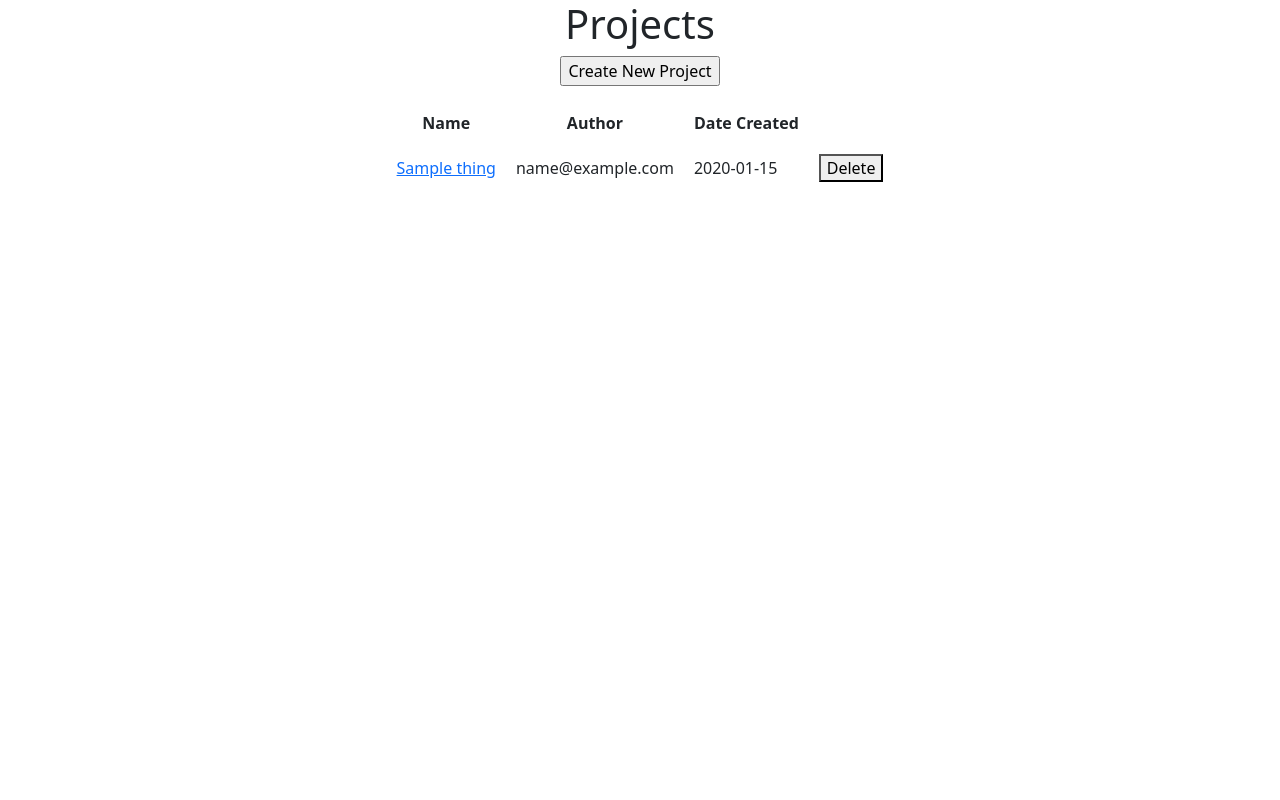
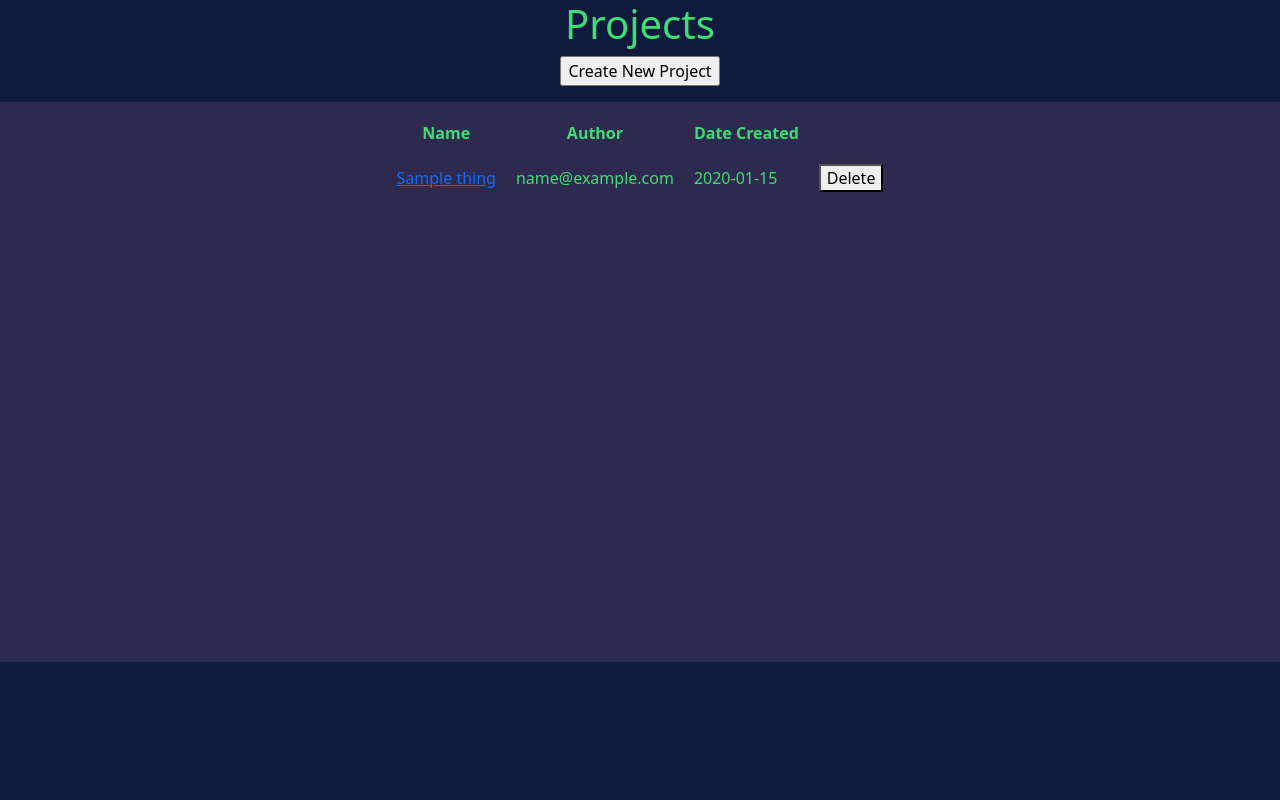
Before and after one commit to nmurthy932/AttemptedNodeJS, a Python web app: template templates/codeHome.html in a window 1280 px wide. Run offline with Jinja, Linux system fonts and the light colour scheme; the template is opened without the code that fills it: most values are stand-ins (such as "Sample title", 1, 10 or a date in 2020).

Commit message:
Implented art style prototype for the /code tab

```diff
--- a/main.py
+++ b/main.py
@@ -14,13 +14,13 @@ logging.basicConfig(level=logging.DEBUG)
 
 def getOutput(code):
   file = open('./nodeJS/index.js','w')
-  file.write(code);
+  file.write(code)
   file.close()
   error = 'noerror'
   try:
     p = subprocess.check_output(['node', './nodeJS/index.js'], stderr=subprocess.STDOUT)
   except subprocess.CalledProcessError as e:
-    p = e.output;
+    p = e.output
     error = 'error'
   return p, error
 
--- a/static/stylesheets/codeHomeStyle.css
+++ b/static/stylesheets/codeHomeStyle.css
@@ -1,3 +1,18 @@
 td, th{
   padding: 10px;
+  color: #3FDE74;
 }
+
+#body{
+  background-color: #101A3F;
+  color: #3FDE74;
+  height: 100%;
+}
+
+#content{
+  padding: 10px;
+  background-color: #2E294E;
+  color: #3FDE74;
+  height: 70%;
+  overflow: auto;
+}
--- a/templates/codeHome.html
+++ b/templates/codeHome.html
@@ -2,10 +2,14 @@
   {% block title %}Code{{super()}}{% endblock %}
   {% block stylesheet %}codeHomeStyle.css{% endblock %}
 {% block body %}
+<div id="body">
+  <div id="header">
     <h1 class="text-center">Projects</h1>
     <form action="" method="post" class="d-flex justify-content-center">
       <input type="submit" value="Create New Project">
     </form>
+  </div>
+  <div id="content">
     <table class="d-flex justify-content-evenly">
       <tr class="text-center">
         <th>Name</th>
@@ -21,6 +25,8 @@
         </tr>
       {% endfor %}
     </table>
+  </div>
+</div>
 {% endblock %}
 {% block scripts %}
   <script src="/static/javascript/codeHomeScript.js"></script>
```
Also changed, not shown: database.db. Lines whose indentation alone changed are shown as unchanged.
